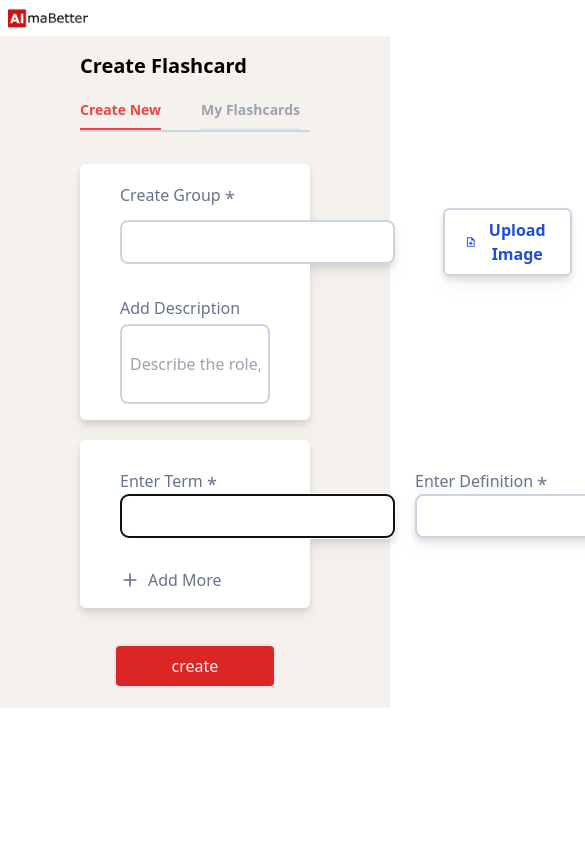
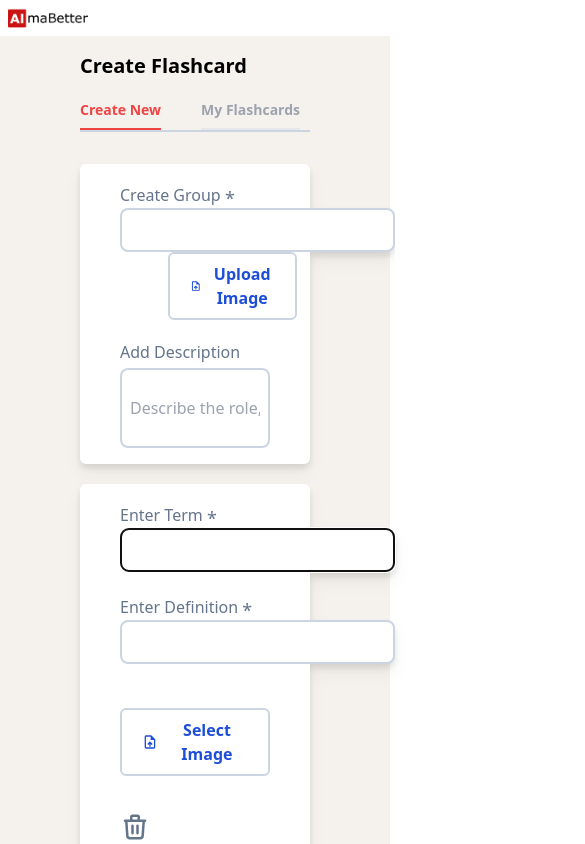
Before and after one commit to Krushna-shinde/Flashcard-Generator, a React (Create React App) app: page / in a window 390 px wide. Shown: the top 844 px of the page, 585 px wide, since content can reach past the window. Built offline with nearby package versions, Linux system fonts and the light colour scheme.

Commit message:
updated code

```diff
--- a/src/Componants/CreateFlashCard/CreateFlashCard.jsx
+++ b/src/Componants/CreateFlashCard/CreateFlashCard.jsx
@@ -94,7 +94,7 @@ const CreateFlashCard = () => {
                   *
                 </span>
               </h2>
-              <div className="flex items-center">
+              <div className="flex items-center flex-wrap ">
                 <div>
                   <Field
                     type="text"
@@ -171,15 +171,15 @@ const CreateFlashCard = () => {
               <div className=" px-10 py-4 bg-white drop-shadow-lg rounded-md">
                 {values.cards.map((card, index) => (
                   <div key={index} className=" ">
-                    <div className="flex gap-5 items-center">
-                      <div className="flex flex-col relative">
+                    <div className="flex gap-5 items-center flex-wrap">
+                      <div className="flex flex-col relative ">
                         <h2 className="text-left">
                           Enter Term{" "}
                           <span className="relative left-0 top-1 pr-2 text-lg font-medium">
                             *
                           </span>
                         </h2>
-                        <div className="flex items-center">
+                        <div className="flex items-center ">
                           <div>
                             <Field
                               id={`termInput-${index}`}
--- a/src/Componants/Details/FlashCardDetails.jsx
+++ b/src/Componants/Details/FlashCardDetails.jsx
@@ -112,7 +112,6 @@ const FlashCardDetails = () => {
 
         {/* Displaying Selected Flashcard */}
         <div className="mb-5 col-span-3 md:col-span-2 flex  l:flex-row items-center w-full bg-white shadow-lg rounded-lg">
-
           {/* Displaying Flashcard Image */}
           {typeof flashcard.card_img !== "undefined" &&
           flashcard.card_img !== null ? (
@@ -123,9 +122,9 @@ const FlashCardDetails = () => {
             />
           ) : (
             <img
-              src={Tab}
+              src={flashcard.card_img || Tab}
               alt="card_image"
-              className="object-contain md:w-[20vw] p-6 w-[32rem] h-full"
+              className="object-contain md:w-ccc[20vw] p-6 w-[32rem] h-full"
             />
           )}
 
```
Also changed, not shown: 1 other file (tests, documents, lock files or other folders).
